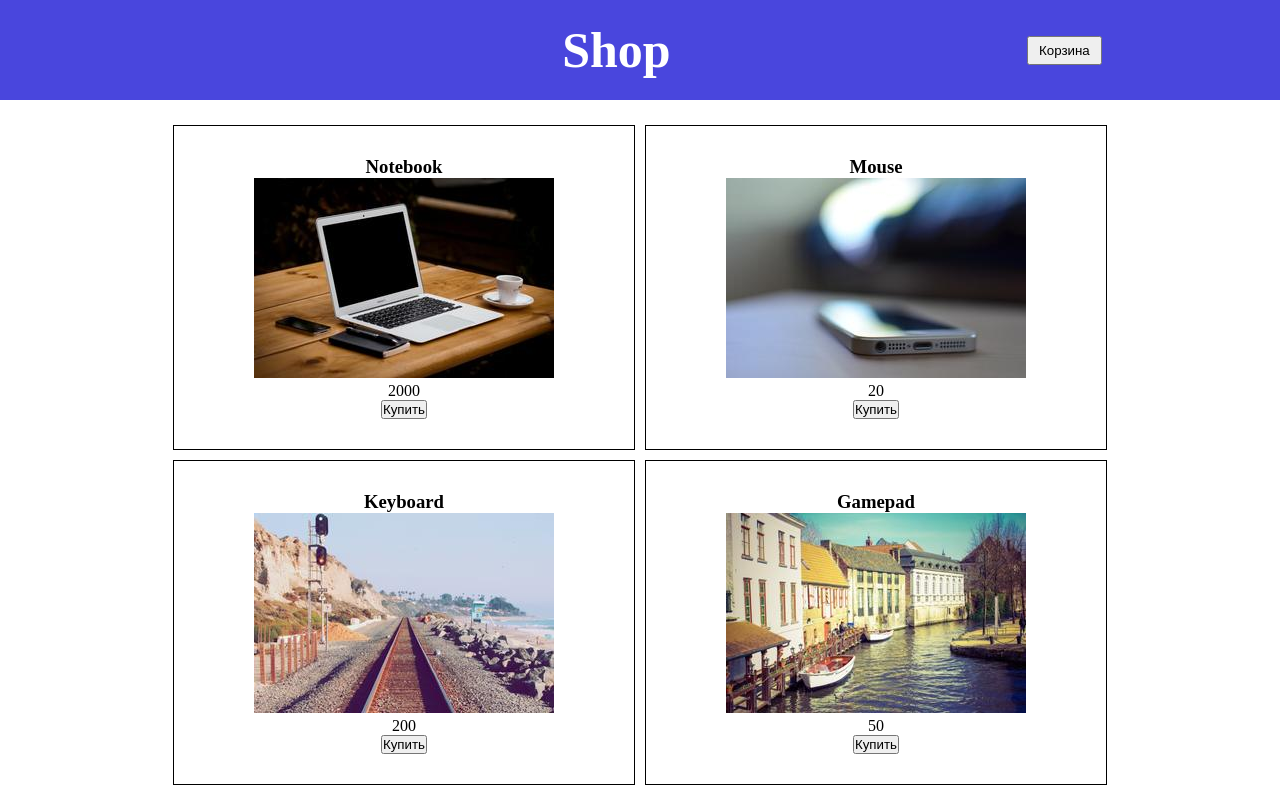
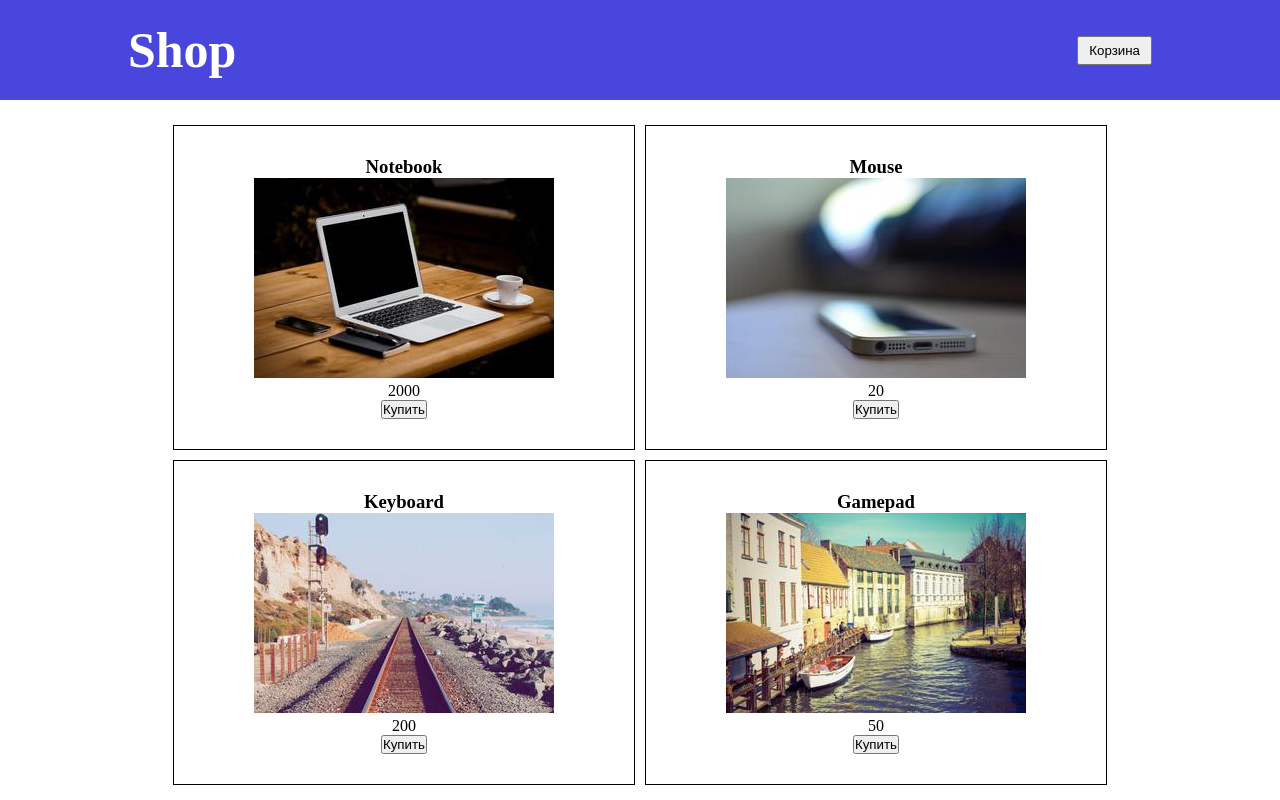
Before and after one commit to gaizenband/GB_JS_2, a plain HTML site: page index.html in a window 1280 px wide. Drawn offline with Linux system fonts and the light colour scheme.

Commit message:
header fixes

```diff
--- a/css/style.css
+++ b/css/style.css
@@ -6,15 +6,23 @@
 header {
     height: 100px;
     background-color: rgb(73, 70, 221);
+    width: 100%;
+    display: flex;
+}
+
+.head {
+    vertical-align: middle;
+    margin-left: auto;
+    margin-right: auto;
     display: flex;
     align-items: center;
-    justify-content: space-around;
+    justify-content: space-between;
+    width: 80%;
 }
 
 h1 {
     font-size: 50px;
     color: white;
-    margin-left: 30%;
 }
 
 .btn-cart {
--- a/index.html
+++ b/index.html
@@ -7,8 +7,10 @@
 </head>
 <body>
     <header>
-        <h1>Shop</h1>
-        <button class="btn-cart" type="button">Корзина</button>
+        <div class="head">
+            <h1>Shop</h1>
+            <button class="btn-cart" type="button">Корзина</button>
+        </div>
     </header>
     <main>
         <div class="products"></div>
```
